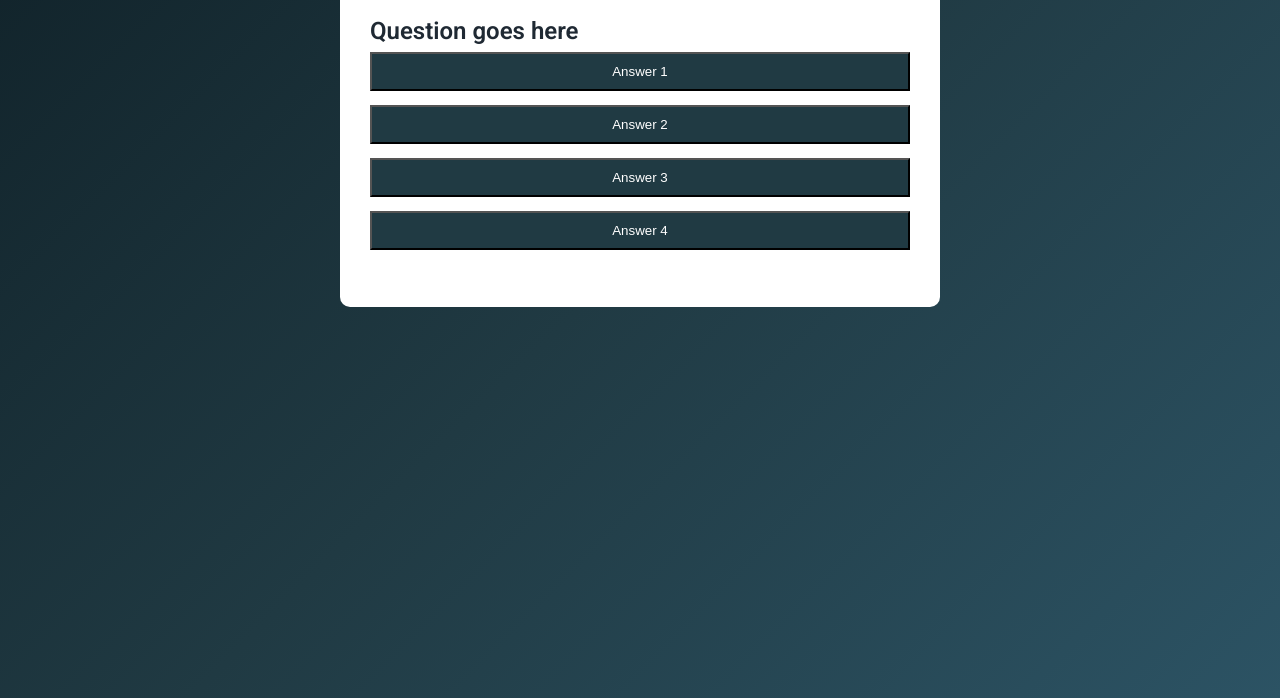
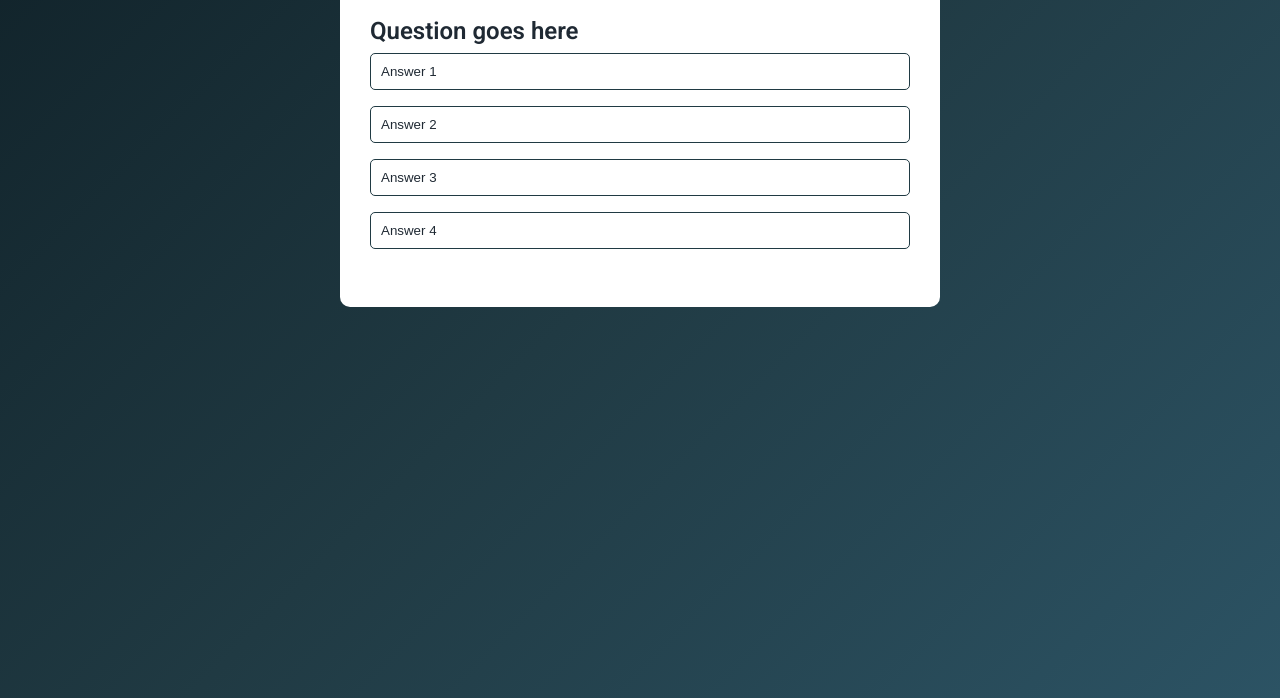
Before and after one commit to tmprl/QuizApp, a plain HTML site: page index.html in a window 1280 px wide. Shown: the part 202-900 px from the top of the page. Drawn offline with Linux system fonts and the light colour scheme.

Commit message:
style: add hover effect for button

```diff
--- a/style.css
+++ b/style.css
@@ -47,10 +47,25 @@ body {
 }
 
 .wrapper__button {
-    background-color: #203a43;
-    color: #fff;
+    background: transparent;
+    border: 1px solid #203a43;
+    border-radius: 5px;
+    color: #1f2933;
+    text-align: left;
     font-weight: 500;
     width: 100%;
     padding: 10px;
-    margin: 7px 0;
+    margin: 8px 0;
+    cursor: pointer;
+    transition:
+    background-color 0.2s ease,
+    color 0.2s ease,
+    border-color 0.2s ease,
+    transform 0.15s ease;
 }
+
+.wrapper__button:hover {
+  background-color: #203a43;
+  color: #ffffff;
+  transform: translateY(-1px);
+}
```
